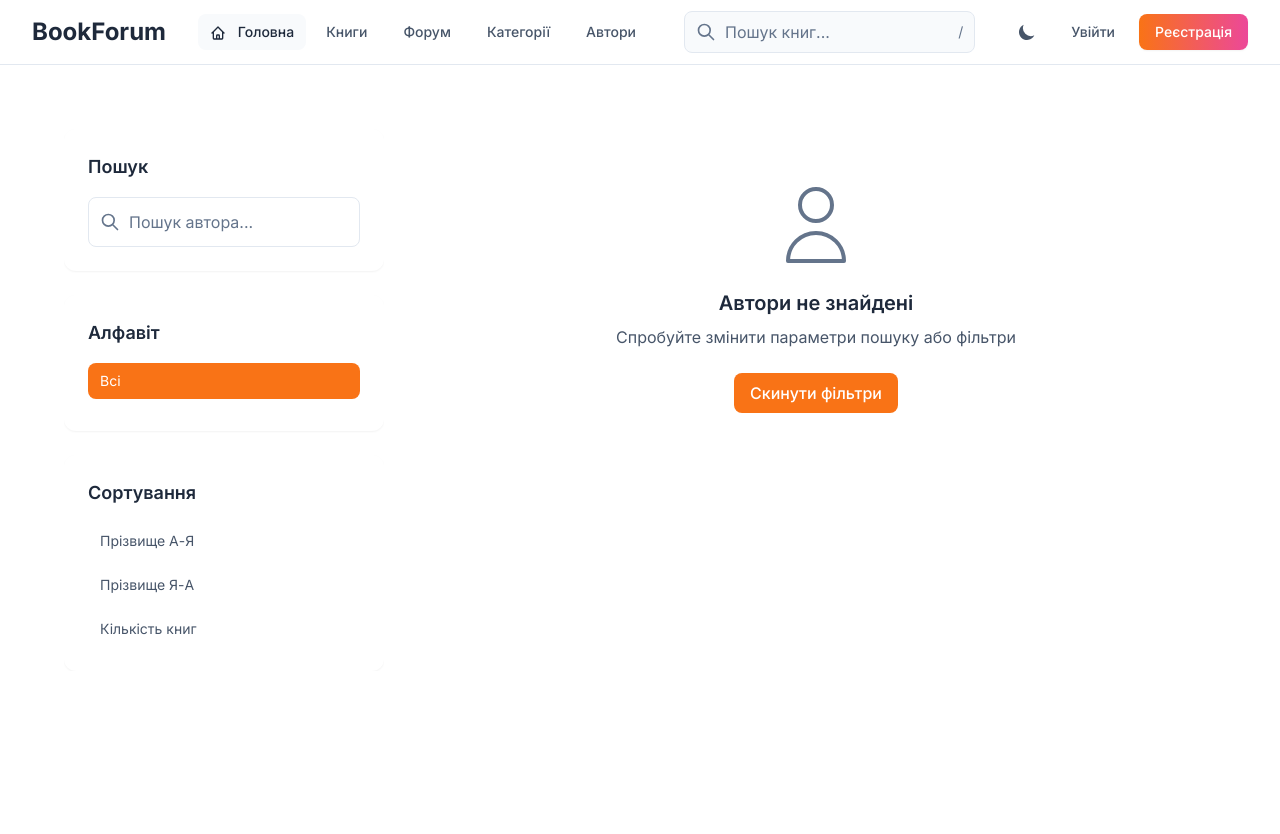
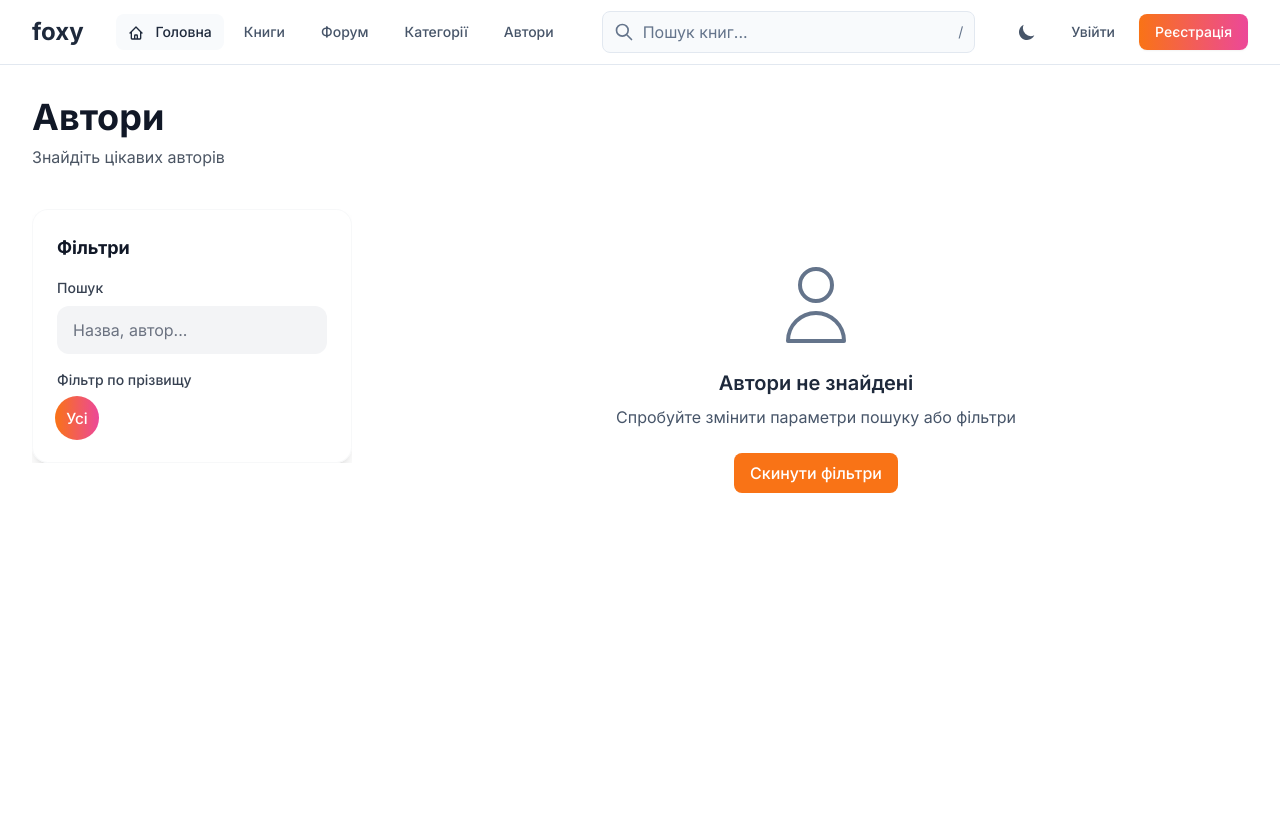
Before and after one commit to ogonek2/book_foroom, a Laravel app: page /authors in a window 1280 px wide. Shown: the top 834 px of the page. Run offline with Laravel 12, Linux system fonts and the light colour scheme; data that the repository does not hold is empty.

Commit message:
Commit 12

```diff
--- a/resources/views/authors/index.blade.php
+++ b/resources/views/authors/index.blade.php
@@ -4,68 +4,51 @@
 
 @section('main')
 <div class="min-h-screen bg-light-bg dark:bg-dark-bg transition-colors duration-300">
-
+    <!-- Header -->
+    <div class="mb-2">
+        <h1 class="text-4xl font-bold text-gray-900 dark:text-white mb-2">Автори</h1>
+        <p class="text-gray-600 dark:text-gray-400">Знайдіть цікавих авторів</p>
+    </div>
     <!-- Main Content -->
-    <div class="max-w-7xl mx-auto px-4 sm:px-6 lg:px-8 py-8">
+    <div class="max-w-8xl mx-auto py-8">
         <div class="flex flex-col lg:flex-row gap-8">
             <!-- Sticky Sidebar -->
             <div class="lg:w-80 flex-shrink-0">
-                <div class="sticky top-24 space-y-6 max-h-screen overflow-y-auto">
-                    <!-- Search -->
-                    <div class="bg-light-bg dark:bg-dark-bg-secondary rounded-xl p-6 shadow-sm">
-                        <h3 class="text-lg font-semibold text-light-text-primary dark:text-dark-text-primary mb-4">Пошук</h3>
+                <div class="sticky top-24 max-h-screen overflow-y-auto">
+                    <!-- Unified Sidebar Container -->
+                    <div class="bg-white/60 dark:bg-gray-800/60 backdrop-blur-sm rounded-2xl shadow-lg border border-gray-200/30 dark:border-gray-700/30 p-6">
+                        <!-- Main Header -->
+                        <h3 class="text-lg font-bold text-gray-900 dark:text-white mb-4">Фільтри</h3>
+
+                        <!-- Search Section -->
+                        <div class="mb-4">
+                            <label class="block text-sm font-medium text-gray-700 dark:text-gray-300 mb-2">Пошук</label>
                             <form method="GET" action="{{ route('authors.index') }}">
                                 <div class="relative">
                                     <input type="text"
                                            name="search"
                                            value="{{ request('search') }}"
-                                       placeholder="Пошук автора..."
-                                       class="w-full pl-10 pr-4 py-3 border border-light-border dark:border-dark-border rounded-lg bg-light-bg dark:bg-dark-bg text-light-text-primary dark:text-dark-text-primary placeholder-light-text-tertiary dark:placeholder-dark-text-tertiary focus:ring-2 focus:ring-brand-500 focus:border-transparent transition-all duration-200">
-                                <div class="absolute inset-y-0 left-0 pl-3 flex items-center pointer-events-none">
-                                    <svg class="h-5 w-5 text-light-text-tertiary dark:text-dark-text-tertiary" fill="none" stroke="currentColor" viewBox="0 0 24 24">
-                                        <path stroke-linecap="round" stroke-linejoin="round" stroke-width="2" d="M21 21l-6-6m2-5a7 7 0 11-14 0 7 7 0 0114 0z"/>
-                                    </svg>
-                                </div>
+                                           placeholder="Назва, автор..."
+                                           class="w-full px-4 py-3 border-0 rounded-xl bg-gray-100 dark:bg-gray-700 text-gray-900 dark:text-white placeholder-gray-500 dark:placeholder-gray-400 focus:outline-none focus:ring-2 focus:ring-purple-500 focus:bg-white dark:focus:bg-gray-600 transition-all duration-200">
                                 </div>
                             </form>
                         </div>
 
-                    <!-- Alphabet Filter -->
-                    <div class="bg-light-bg dark:bg-dark-bg-secondary rounded-xl p-6 shadow-sm">
-                        <h3 class="text-lg font-semibold text-light-text-primary dark:text-dark-text-primary mb-4">Алфавіт</h3>
-                        <div class="space-y-2">
+                        <!-- Alphabet Filter Section -->
+                        <div>
+                            <label class="block text-sm font-medium text-gray-700 dark:text-gray-300 mb-2">Фільтр по прізвищу</label>
+                            <div class="grid grid-cols-6 gap-2">
                                 <a href="{{ route('authors.index', request()->except('letter')) }}"
-                               class="block px-3 py-2 text-sm rounded-lg {{ !request('letter') ? 'bg-brand-500 text-white' : 'bg-light-bg dark:bg-dark-bg text-light-text-secondary dark:text-dark-text-secondary hover:bg-light-bg-secondary dark:hover:bg-dark-bg-secondary' }} transition-colors duration-200">
-                                Всі
+                                   class="w-10 h-10 flex items-center justify-center text-sm font-medium rounded-full {{ !request('letter') ? 'bg-gradient-to-r from-brand-500 to-accent-500 text-white scale-110' : 'bg-gray-100 dark:bg-gray-700 text-gray-900 dark:text-white hover:bg-gray-200 dark:hover:bg-gray-600' }} transition-all duration-200">
+                                    Усі
                                 </a>
-                            <div class="grid grid-cols-6 gap-1">
                                 @foreach($letters as $letter)
                                     <a href="{{ route('authors.index', array_merge(request()->except('letter'), ['letter' => $letter])) }}"
-                                       class="px-2 py-1 text-xs text-center rounded {{ request('letter') == $letter ? 'bg-brand-500 text-white' : 'bg-light-bg dark:bg-dark-bg text-light-text-secondary dark:text-dark-text-secondary hover:bg-light-bg-secondary dark:hover:bg-dark-bg-secondary' }} transition-colors duration-200">
+                                       class="w-10 h-10 flex items-center justify-center text-sm font-medium rounded-full {{ request('letter') == $letter ? 'bg-gradient-to-r from-brand-500 to-accent-500 text-white scale-110' : 'bg-gray-100 dark:bg-gray-700 text-gray-900 dark:text-white hover:bg-gray-200 dark:hover:bg-gray-600' }} transition-all duration-200">
                                         {{ $letter }}
                                     </a>
                                 @endforeach
                             </div>
-                        </div>
-                    </div>
-
-
-                    <!-- Sort Options -->
-                    <div class="bg-light-bg dark:bg-dark-bg-secondary rounded-xl p-6 shadow-sm">
-                        <h3 class="text-lg font-semibold text-light-text-primary dark:text-dark-text-primary mb-4">Сортування</h3>
-                        <div class="space-y-2">
-                            <a href="{{ route('authors.index', array_merge(request()->except(['sort', 'direction']), ['sort' => 'last_name', 'direction' => 'asc'])) }}"
-                               class="block px-3 py-2 text-sm rounded-lg {{ request('sort') == 'last_name' && request('direction') == 'asc' ? 'bg-brand-500 text-white' : 'bg-light-bg dark:bg-dark-bg text-light-text-secondary dark:text-dark-text-secondary hover:bg-light-bg-secondary dark:hover:bg-dark-bg-secondary' }} transition-colors duration-200">
-                                Прізвище А-Я
-                            </a>
-                            <a href="{{ route('authors.index', array_merge(request()->except(['sort', 'direction']), ['sort' => 'last_name', 'direction' => 'desc'])) }}"
-                               class="block px-3 py-2 text-sm rounded-lg {{ request('sort') == 'last_name' && request('direction') == 'desc' ? 'bg-brand-500 text-white' : 'bg-light-bg dark:bg-dark-bg text-light-text-secondary dark:text-dark-text-secondary hover:bg-light-bg-secondary dark:hover:bg-dark-bg-secondary' }} transition-colors duration-200">
-                                Прізвище Я-А
-                            </a>
-                            <a href="{{ route('authors.index', array_merge(request()->except(['sort', 'direction']), ['sort' => 'books_count', 'direction' => 'desc'])) }}"
-                               class="block px-3 py-2 text-sm rounded-lg {{ request('sort') == 'books_count' && request('direction') == 'desc' ? 'bg-brand-500 text-white' : 'bg-light-bg dark:bg-dark-bg text-light-text-secondary dark:text-dark-text-secondary hover:bg-light-bg-secondary dark:hover:bg-dark-bg-secondary' }} transition-colors duration-200">
-                                Кількість книг
-                            </a>
                         </div>
                     </div>
                 </div>
@@ -76,45 +59,62 @@
                 @if($authors->count() > 0)
                     <div class="grid grid-cols-1 sm:grid-cols-2 md:grid-cols-3 lg:grid-cols-4 gap-6">
                         @foreach($authors as $author)
-                            <div class="bg-light-bg dark:bg-dark-bg-secondary rounded-xl overflow-hidden shadow-sm hover:shadow-md transition-all duration-200 group">
+
+                            <div class="group relative bg-white/60 dark:bg-gray-800/60 backdrop-blur-sm rounded-2xl shadow-lg border border-gray-200/30 dark:border-gray-700/30 overflow-hidden hover:shadow-xl transition-all duration-300 hover:scale-105">
                                 <a href="{{ route('authors.show', $author) }}" class="block">
-                                    <!-- Author Photo -->
-                                    <div class="aspect-[3/4] overflow-hidden">
+                                    <!-- Card Container -->
+                                    <div class="aspect-[3/4] relative">
+                                    <!-- Author Image -->
                                     @if($author->photo_url)
                                         <img src="{{ $author->photo_url }}"
-                                                 alt="{{ $author->full_name }}"
-                                                 class="w-full h-full object-cover group-hover:scale-105 transition-transform duration-300">
-                                        @else
-                                            <div class="w-full h-full bg-light-bg-secondary dark:bg-dark-bg-secondary flex items-center justify-center group-hover:bg-light-bg-tertiary dark:group-hover:bg-dark-bg-secondary transition-colors duration-300">
-                                                <svg class="w-12 h-12 text-light-text-tertiary dark:text-dark-text-tertiary group-hover:text-brand-500 dark:group-hover:text-brand-400 transition-colors duration-300" fill="none" stroke="currentColor" viewBox="0 0 24 24">
+                                             alt="{{ $author->full_name ?? 'Автор' }}"
+                                             class="w-full h-full object-cover group-hover:scale-110 transition-transform duration-500"
+                                             onerror="this.style.display='none'; this.nextElementSibling.style.display='flex';">
+                                    @endif
+
+                                    <!-- Icon Fallback (only shown when image fails to load) -->
+                                    <div class="w-full h-full {{ $author->photo_url ? 'hidden' : 'flex' }} items-center justify-center bg-gradient-to-br from-gray-400 via-gray-500 to-gray-600 dark:from-gray-600 dark:via-gray-700 dark:to-gray-800">
+                                        <div class="text-center">
+                                            <div class="w-24 h-24 mx-auto bg-white/20 dark:bg-white/10 rounded-full flex items-center justify-center">
+                                                <svg class="w-12 h-12 text-white" fill="none" stroke="currentColor" viewBox="0 0 24 24">
                                                     <path stroke-linecap="round" stroke-linejoin="round" stroke-width="1.5" d="M16 7a4 4 0 11-8 0 4 4 0 018 0zM12 14a7 7 0 00-7 7h14a7 7 0 00-7-7z"/>
                                                 </svg>
                                             </div>
+                                        </div>
+                                    </div>
+
+                                        <!-- Dark Overlay -->
+                                        <div class="absolute inset-0 bg-gradient-to-t from-black/60 via-black/10 to-transparent dark:from-black/80 dark:via-black/20"></div>
+
+                                        <!-- Books Count -->
+                                        <div class="absolute top-4 right-4 z-20">
+                                            <div class="flex items-center space-x-1 bg-white/80 dark:bg-black/70 rounded-full px-2 py-1.5">
+                                                <svg class="w-4 h-4 text-gray-600 dark:text-gray-400" fill="none" stroke="currentColor" viewBox="0 0 24 24">
+                                                    <path stroke-linecap="round" stroke-linejoin="round" stroke-width="2" d="M12 6.253v13m0-13C10.832 5.477 9.246 5 7.5 5S4.168 5.477 3 6.253v13C4.168 18.477 5.754 18 7.5 18s3.332.477 4.5 1.253m0-13C13.168 5.477 14.754 5 16.5 5c1.746 0 3.332.477 4.5 1.253v13C19.832 18.477 18.246 18 16.5 18c-1.746 0-3.332.477-4.5 1.253"/>
+                                                </svg>
+                                                <span class="text-gray-600 dark:text-gray-400 text-sm font-medium">{{ $author->books_count ?? 0 }}</span>
+                                            </div>
+                                        </div>
+
+                                        <!-- Author Info -->
+                                        <div class="absolute left-4 right-4 z-10" style="bottom: 0.5rem;">
+                                            <h6 class="text-l font-bold text-gray-900 dark:text-white group-hover:text-purple-600 dark:group-hover:text-purple-400 transition-colors mb-1 line-clamp-2 drop-shadow-lg">
+                                                {{ $author->full_name ?? $author->name ?? 'Автор #' . ($author->id ?? '?') }}
+                                            </h6>
+                                            @if($author->nationality)
+                                                <p class="text-sm text-gray-600 dark:text-gray-400 font-medium line-clamp-1">
+                                                    {{ $author->nationality }}
+                                                </p>
                                             @endif
                                         </div>
 
-                                    <!-- Author Info -->
+                                        <!-- Hover Button -->
+                                        <div class="absolute bottom-0 left-0 right-0 z-50 transform translate-y-full group-hover:translate-y-0 transition-transform duration-300 ease-out bg-gradient-to-t from-white/95 to-white/80 dark:from-black/95 dark:to-black/80 backdrop-blur-sm opacity-0 group-hover:opacity-100">
                                             <div class="p-4">
-                                        <h3 class="text-base font-semibold text-light-text-primary dark:text-dark-text-primary mb-2 line-clamp-2">
-                                            {{ $author->full_name }}
-                                        </h3>
-
-                                        @if($author->nationality)
-                                            <p class="text-sm text-light-text-tertiary dark:text-dark-text-tertiary mb-3">
-                                                {{ $author->nationality }}
-                                            </p>
-                                        @endif
-
-                                        <div class="flex items-center justify-between">
-                                            <span class="text-sm text-light-text-secondary dark:text-dark-text-secondary">
-                                                {{ $author->books_count }} {{ Str::plural('книга', $author->books_count) }}
-                                            </span>
-
-                                            @if($author->is_featured)
-                                                <span class="inline-flex items-center px-2 py-1 rounded-full text-xs font-medium bg-brand-500/10 text-brand-500">
-                                                    Рекомендовано
-                                                </span>
-                                            @endif
+                                                <button class="w-full bg-gradient-to-r from-purple-600 to-pink-600 hover:from-purple-700 hover:to-pink-700 text-white font-medium py-3 px-4 rounded-xl transition-all duration-200 transform hover:scale-105">
+                                                    Перейти к автору
+                                                </button>
+                                            </div>
                                         </div>
                                     </div>
                                 </a>
--- a/resources/views/layouts/app.blade.php
+++ b/resources/views/layouts/app.blade.php
@@ -10,7 +10,7 @@
                     <!-- Logo -->
                     <div class="flex-shrink-0">
                         <a href="{{ route('home') }}" class="flex items-center group">
-                            <span class="text-2xl font-bold text-light-text-primary dark:text-dark-text-primary">BookForum</span>
+                            <span class="text-2xl font-bold text-light-text-primary dark:text-dark-text-primary">foxy</span>
                         </a>
                     </div>
 
```
Lines whose indentation alone changed are shown as unchanged.
